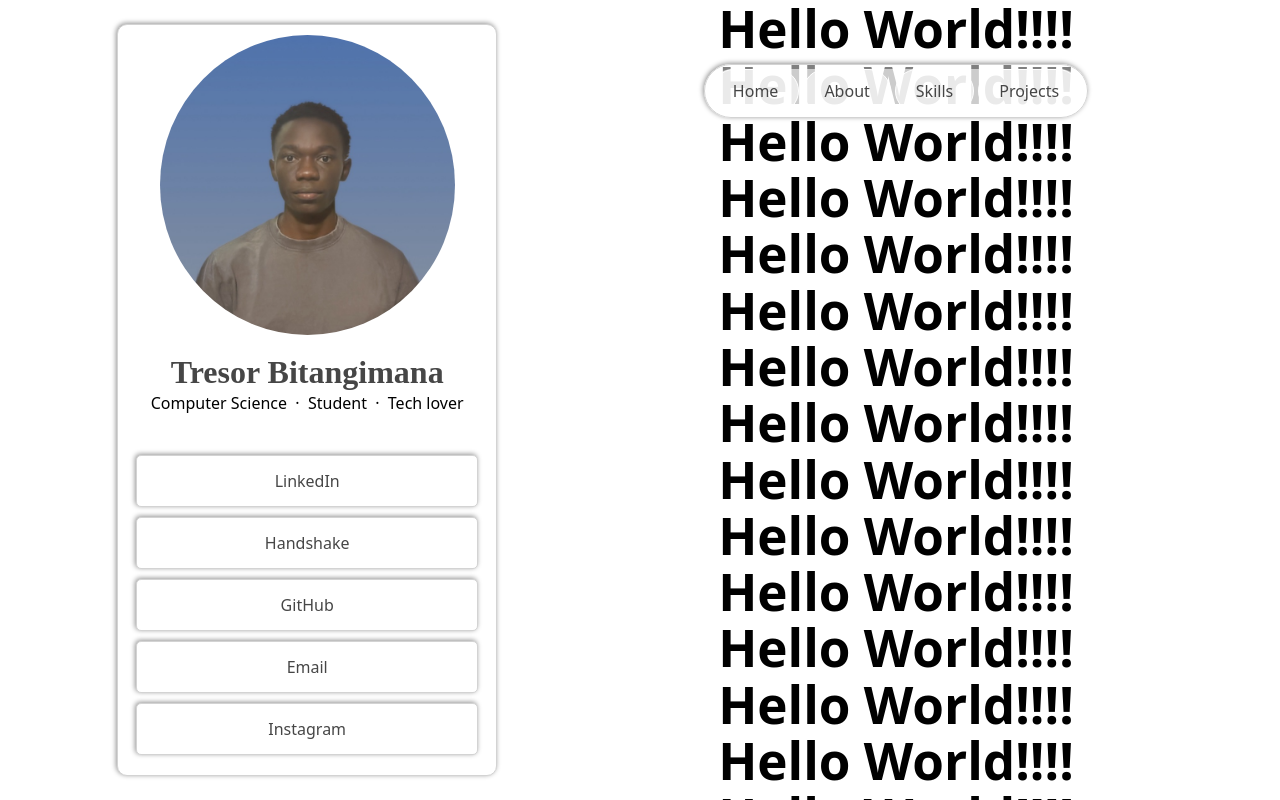
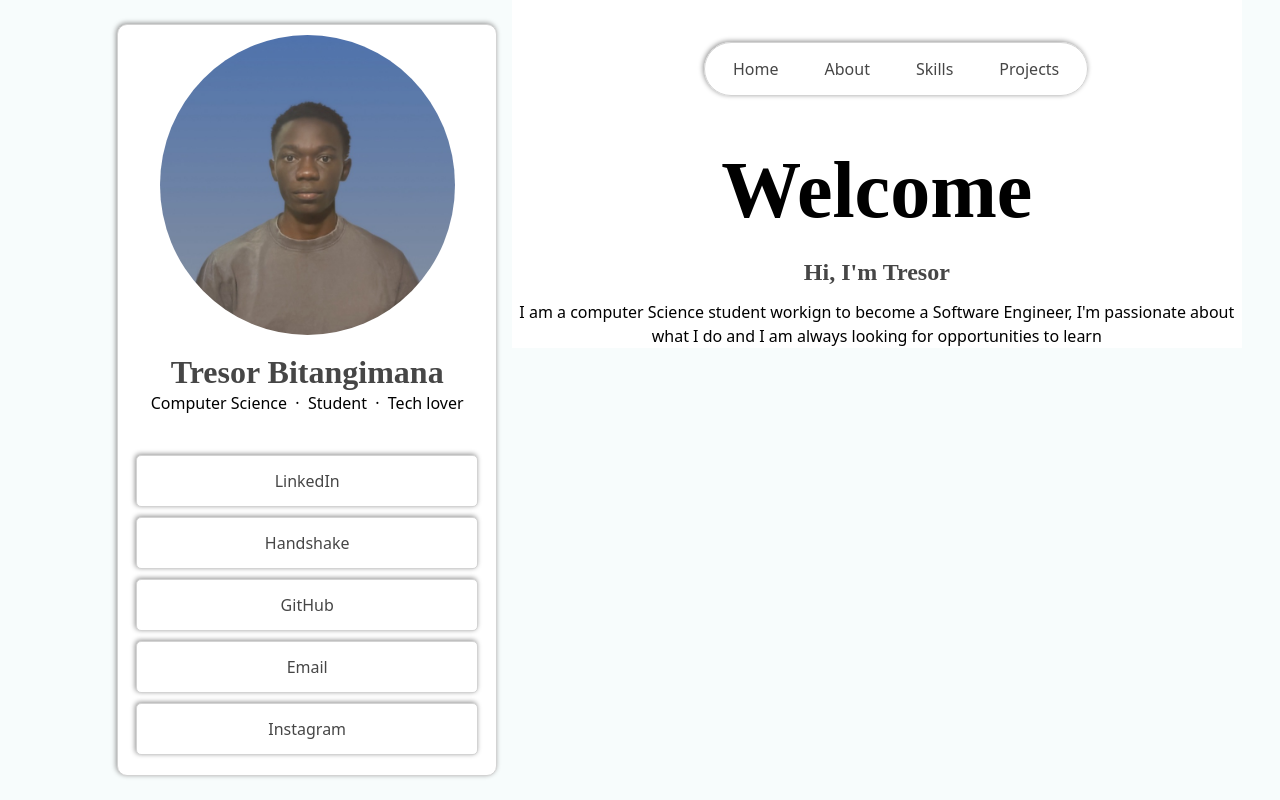
Before and after one commit to TresorBitangimana/Portfolio101, a React (Vite) app in the folder Portfolio2/: page / in a window 1280 px wide. Built offline with nearby package versions, Linux system fonts and the light colour scheme.

Commit message:
added welcome page

```diff
--- a/Portfolio2/src/About.jsx
+++ b/Portfolio2/src/About.jsx
@@ -4,45 +4,6 @@ import "./About.css"
 function About(){
     return(
         <div className="about" id="about">
-            <h1>Hello World!!!!</h1>
-            <h1>Hello World!!!!</h1>
-            <h1>Hello World!!!!</h1>
-            <h1>Hello World!!!!</h1>
-            <h1>Hello World!!!!</h1>
-            <h1>Hello World!!!!</h1>
-            <h1>Hello World!!!!</h1>
-            <h1>Hello World!!!!</h1>
-            <h1>Hello World!!!!</h1>
-            <h1>Hello World!!!!</h1>
-            <h1>Hello World!!!!</h1>
-            <h1>Hello World!!!!</h1>
-            <h1>Hello World!!!!</h1>
-            <h1>Hello World!!!!</h1>
-            <h1>Hello World!!!!</h1>
-            <h1>Hello World!!!!</h1>
-            <h1>Hello World!!!!</h1>
-            <h1>Hello World!!!!</h1>
-            <h1>Hello World!!!!</h1>
-            <h1>Hello World!!!!</h1>
-            <h1>Hello World!!!!</h1>
-            <h1>Hello World!!!!</h1>
-            <h1>Hello World!!!!</h1>
-            <h1>Hello World!!!!</h1>
-            <h1>Hello World!!!!</h1>
-            <h1>Hello World!!!!</h1>
-            <h1>Hello World!!!!</h1>
-            <h1>Hello World!!!!</h1>
-            <h1>Hello World!!!!</h1>
-            <h1>Hello World!!!!</h1>
-            <h1>Hello World!!!!</h1>
-            <h1>Hello World!!!!</h1>
-            <h1>Hello World!!!!</h1>
-            <h1>Hello World!!!!</h1>
-            <h1>Hello World!!!!</h1>
-            <h1>Hello World!!!!</h1>
-            <h1>Hello World!!!!</h1>
-            <h1>Hello World!!!!</h1>
-
         </div>
     );
 }
--- a/Portfolio2/src/App.css
+++ b/Portfolio2/src/App.css
@@ -3,14 +3,15 @@
   padding: 0;
   background-color: white;
   color: black;
-  --primary-color: rgb(68, 14, 107);
-  --second-color: rgb(38, 10, 58);
-  --hover-color:rgba(68, 14, 107, 0.077);
+  --background-color: rgb(247, 252, 252);
+  --secondary-background-color: rgba(247, 252, 252, 0.742);
   --border-color: rgb(211, 211, 211);
   --text-color: rgb(70, 70, 70);
   --border-shadow: -1px -1px 5px rgb(147, 147, 147);
   --white-blurr-background-v1: rgba(255, 255, 255, 0.5);
   --white-blurr-background: rgba(255, 255, 255, 0.6);
+  --text-font: 'Lucida Handwriting';
+  --text-font2: 'Times New Roman';
   scroll-behavior: smooth;
   scrollbar-width: none;
 
@@ -23,6 +24,7 @@
   display: grid;
   grid-template-columns: repeat(2, 1fr);
   grid-template-columns: 40% 60%;
+  background-color: var(--background-color);
 }
 
 .profile-container{
@@ -32,13 +34,14 @@
   display: flex;
   align-items: center;
   justify-content: center;
+  background-color: var(--background-color);
 }
 
 .content-container{
   height: 100%;
-  width: 100%;
+  width: 95%;
   /* border: 1px solid var(--border-color); */
-  display: flex;
-  justify-content: center;
+  text-align: center;
   overflow-y: scroll;
+  background-color: var(--background-color);
 }
--- a/Portfolio2/src/App.jsx
+++ b/Portfolio2/src/App.jsx
@@ -3,7 +3,9 @@ import './App.css'
 import Profile from "./Profile.jsx";
 import Projects from "./Projects.jsx";
 import About from "./About.jsx";
-import Nav from "./Nav.jsx"
+import Nav from "./Nav.jsx";
+import Home from "./Home.jsx";
+import Skill from "./Skill.jsx";
 
 function App() {
 
@@ -14,7 +16,9 @@ function App() {
       </div>
       <div className="content-container" id="content-contaienr">
         <Nav />
+        <Home />
         <About />
+        <Skill />
         <Projects />
       </div>
     </div>
--- /dev/null
+++ b/Portfolio2/src/Home.css
@@ -0,0 +1,44 @@
+*{
+    margin: 0;
+    padding: 0;
+}
+
+
+.home{
+    padding-top: 20%;
+}
+
+.home-text{
+    /* border: 1px solid black; */
+    text-align: center;
+}
+
+.welcome-text{
+    font-size: 5em;
+    animation: textPop 1s;
+    padding-bottom: 20px;
+    font-family: var(--text-font);
+}
+.name-intro{
+    color: var(--text-color);
+    margin-bottom: 10px;
+    font-family: var(--text-font);
+}
+
+/* .intro{
+     font-family: var(--text-font);
+} */
+
+
+@keyframes textPop {
+    0%{
+        font-size: 3em;
+    }
+    50%{
+        font-size: 6em;
+    }
+    100%{
+        font-size: 5em;
+    }
+
+}
--- /dev/null
+++ b/Portfolio2/src/Home.jsx
@@ -0,0 +1,18 @@
+import "./Home.css"
+
+function Home(){
+    return(
+        <div className="home" id="home">
+            <div className="home-text" id="home-text">
+                <h1 className="welcome-text" id="welcome-text">Welcome</h1>
+
+                <h2 className="name-intro" id="name-intro">Hi, I'm Tresor</h2>
+                <p className="intro" id="intro">I am a computer Science student workign to become a Software Engineer,
+                                                I'm passionate about what I do and I am always looking for opportunities to learn</p>
+            </div>
+        </div>
+    );
+}
+
+
+export default Home;
--- a/Portfolio2/src/Nav.css
+++ b/Portfolio2/src/Nav.css
@@ -3,12 +3,14 @@
 .nav{
     height: 6.5%;
     width: auto;
+    position: absolute;
+    left: 55%;
+    bottom: 88%;
     padding-left: 5px;
     padding-right: 5px;
     border: 1px solid var(--border-color);
     box-shadow: var(--border-shadow);
     border-radius: 50px;
-    position: absolute;
     margin-top: 5%;
     display: flex;
     align-items: center;
--- a/Portfolio2/src/Profile.css
+++ b/Portfolio2/src/Profile.css
@@ -30,7 +30,7 @@
 }
 
 .name{
-    font-family: 'Lucida Handwriting';
+    font-family: var(--text-font);
     color: var(--text-color);
     font-size: 2em;
     text-align: center;
--- /dev/null
+++ b/Portfolio2/src/Skill.jsx
@@ -0,0 +1,11 @@
+import "./Skill.css"
+
+
+function Skill(){
+    return(
+        <></>
+    );
+}
+
+
+export default Skill;
```
Also changed, not shown: Portfolio2/src/Skill.css (added).
